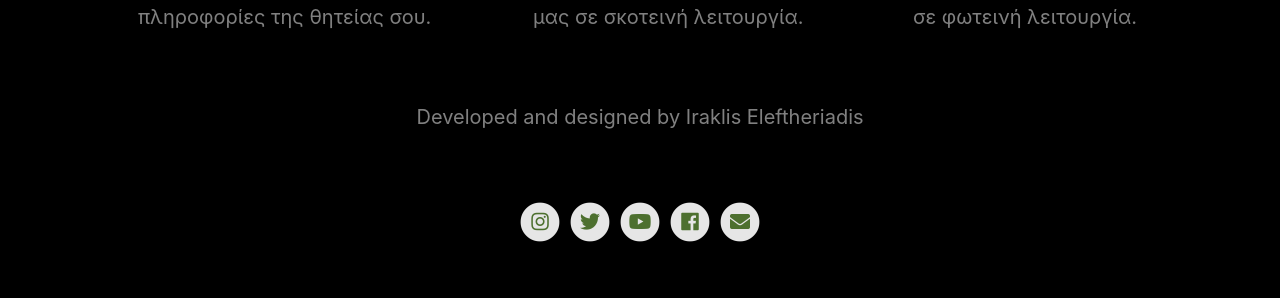
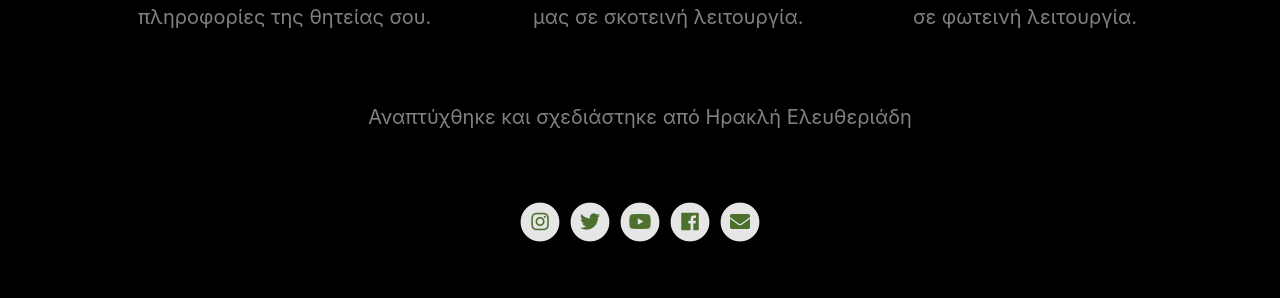
Before and after one commit to IraklisElef/apolyomai-app-landing-page, a Jekyll site: the page built from index.html, in a window 1280 px wide. Shown: the part 1442-1740 px from the top of the page. Built offline with Jekyll 4.4.1, drawn with Linux system fonts in a browser that asks for light colours; nearby versions of some CDN libraries.

Commit message:
Change text to greek

```diff
--- a/_config.yml
+++ b/_config.yml
@@ -21,10 +21,10 @@
 
 
 # Information About Yourself
-your_name                                 : Iraklis Eleftheriadis
+your_name                                 : Ηρακλή Ελευθεριάδη
 your_link                                 :
 your_city                                 :
-email_address                             : apolyomai.app@gmail.com
+email_address                             : info@apolyomai.com
 facebook_username                         : apolyomai
 instagram_username                        : apolyomai
 twitter_username                          : apolyomai
@@ -63,7 +63,7 @@
 
   - title                                 : Στατιστικά
     description                           : Ανάλυσε όλες τις πληροφορίες της θητείας σου.
-    fontawesome_icon_name                 : chart-column
+    fontawesome_icon_name                 : chart
 
   - title                                 : Σκοτεινή Λειτουργία
     description                           : Απολαύστε την εφαρμογή μας σε σκοτεινή λειτουργία.
--- a/_includes/footer.html
+++ b/_includes/footer.html
@@ -1,6 +1,6 @@
 <footer>
 	{% if site.your_name %}
-	<p class="footerText">Developed and designed by {% if site.your_link %}<a href="{{ site.your_link }}">{% endif %}{{ site.your_name }}{% if site.your_link %}</a>{% endif %}{% if site.your_city %} in {{ site.your_city }}{% endif %}</p>
+	<p class="footerText">Αναπτύχθηκε και σχεδιάστηκε από {% if site.your_link %}<a href="{{ site.your_link }}">{% endif %}{{ site.your_name }}{% if site.your_link %}</a>{% endif %}{% if site.your_city %} in {{ site.your_city }}{% endif %}</p>
 	{% endif %}
 	<div class="footerIcons">
 
```
Also changed, not shown: 1 other file.
